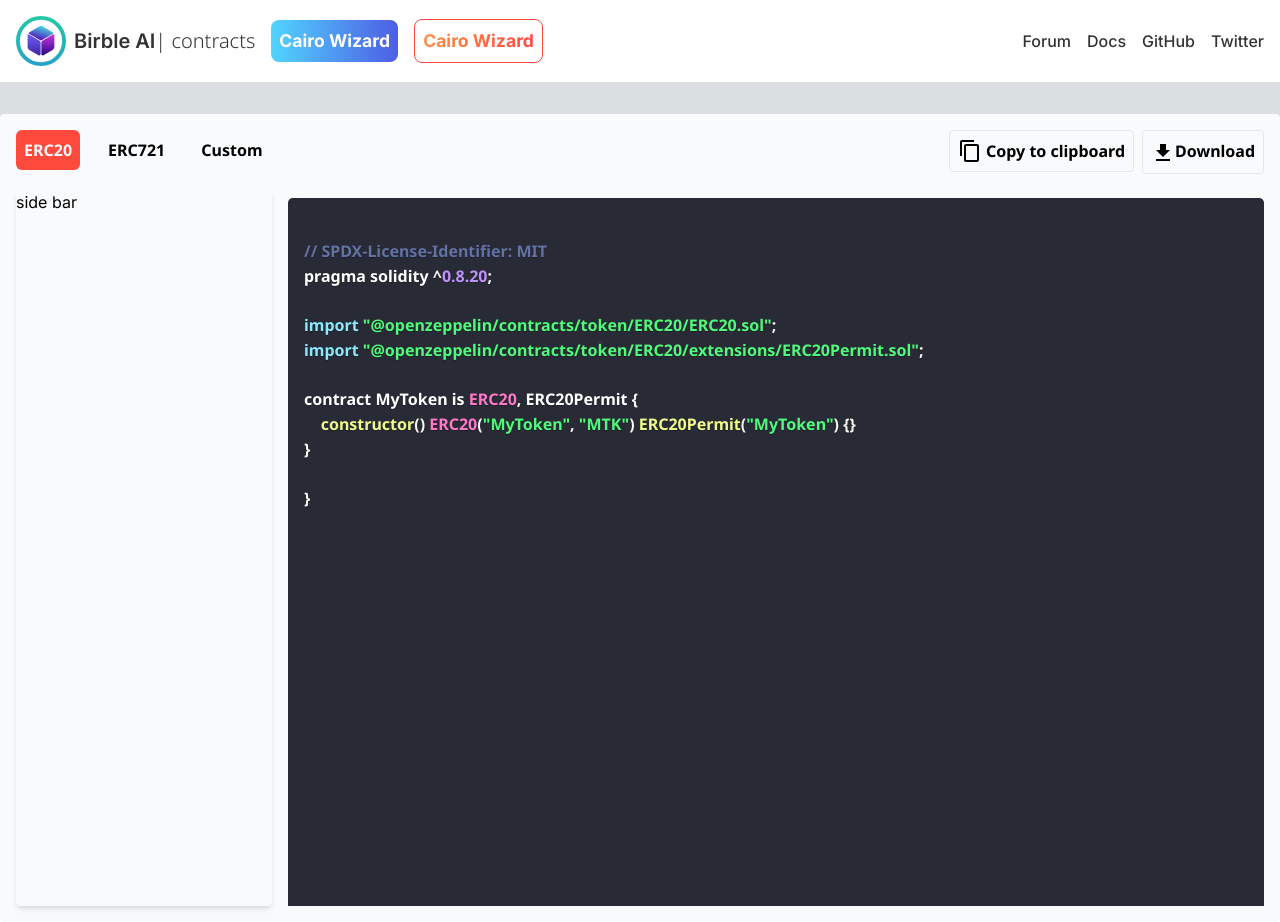
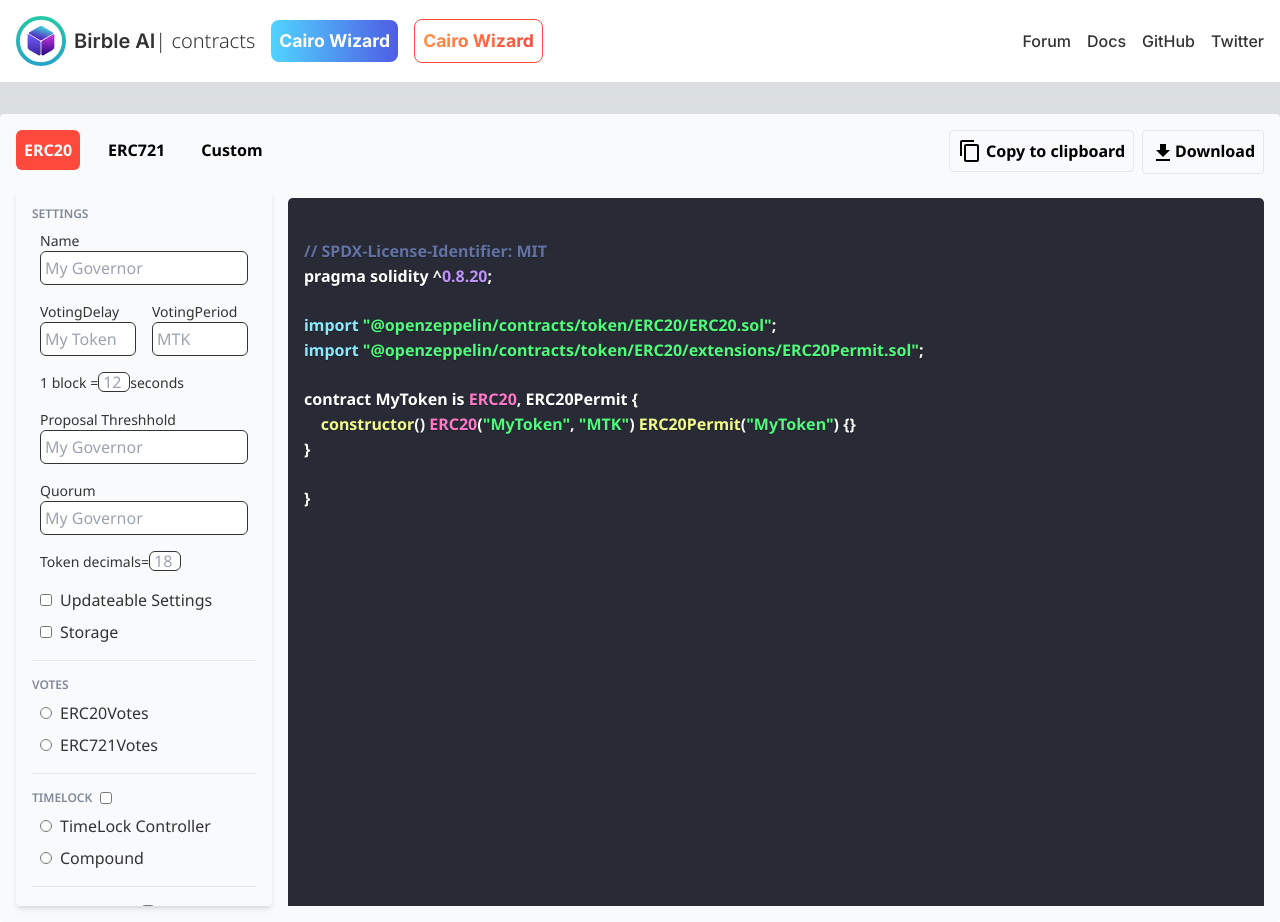
Before and after one commit to Mwangangi1978/Web3, a Next.js app in the folder contract/: page /cairo in a window 1280 px wide. Built offline with nearby package versions, Linux system fonts and the light colour scheme.

Commit message:
forms added

```diff
--- a/contract/src/app/cairo/page.tsx
+++ b/contract/src/app/cairo/page.tsx
@@ -8,7 +8,8 @@ import Download from "@/components/cairoDownloadBtn";
 
 
 import CopyBtn from "@/components/CopyBtn";
-
+import ERC20 from "@/components/erc20";
+import Governor from "@/components/governor";
 
 export default function Cairo() {
 
@@ -40,7 +41,7 @@ const handleClick = (index: any) => {
           </div>
         </div>
         <div className="flex flex-row gap-4 grow">
-            <div className="w-64 flex flex-col shrink-0 justify-between overflow-auto svelte-litm755 h-[calc(100vh-84px)] rounded shadow-md">side bar</div>
+            <div className="w-64 flex flex-col shrink-0 justify-between overflow-auto svelte-litm755 h-[calc(100vh-84px)] rounded shadow-md"><Governor/></div>
 
 
             <div className="output flex flex-col grow overflow-auto svelte-1itm755 h-[calc(100vh-84px)]  ">
--- a/contract/src/app/page.tsx
+++ b/contract/src/app/page.tsx
@@ -3,10 +3,10 @@ import Header from "@/components/header";
 import CodeEditor from "@/components/syntaxHighlighter";
 import Image from "next/image";
 import { useState } from "react";
-
+import ERC20 from "@/components/erc20";
 import Download from "@/components/solidityDownloadBtn";
 import RenderBtn from "@/components/RenderBtn";
-
+import Governor from "@/components/governor";
 import CopyBtn from "@/components/CopyBtn";
 import DefenderBtn from "@/components/DefenderBtn";
 
@@ -42,7 +42,7 @@ const handleClick = (index: any) => {
           </div>
         </div>
         <div className="flex flex-row gap-4 grow">
-            <div className="w-64 flex flex-col shrink-0 justify-between overflow-auto svelte-litm755 h-[calc(100vh-84px)] rounded shadow-md">side bar</div>
+            <div className="w-64 flex flex-col shrink-0 justify-between overflow-auto svelte-litm755 h-[calc(100vh-84px)] rounded shadow-md"><ERC20/></div>
 
 
             <div className="output flex flex-col grow overflow-auto svelte-1itm755 h-[calc(100vh-84px)]  ">
--- a/contract/src/components/erc20.tsx
+++ b/contract/src/components/erc20.tsx
@@ -3,12 +3,12 @@
 
 const ERC20 = ()=>{
     return(
-        <div className="flex flex-col bg-white w-64 shrink-0 justify-between  overflow-auto p-4">
+        <div className="p-4">
             <div>
                 <h1 className="text-[#818998] font-semibold text-xs">SETTINGS</h1>
                 <div className="flex flex-row">
                     <div className="flex flex-col w-[60%] p-[0.5rem]">
-                        <label htmlFor="name" className="text-[#333333] text-[0.875rem]">
+                        <label htmlFor="name" className="text-[#333333] text-[0.875rem]  text-black">
                             Name
                         </label>
                         <input  id="name" type="text" placeholder="My Token" className="border border-1 border-[#333333] rounded-[6px] p-1"/>
@@ -17,14 +17,14 @@ const ERC20 = ()=>{
                         <label htmlFor="symbol" className="text-[#333333] text-[0.875rem]">
                             Symbol
                         </label>
-                        <input  id="symbol" type="text" placeholder="MTK" className="border border-1 border-[#333333] rounded-[6px] p-1"/>
+                        <input  id="symbol" type="text" placeholder="MTK" className="border border-1 border-[#333333] rounded-[6px] p-1  text-black"/>
                     </div>
                 </div>
                 <div className="flex flex-col p-[0.5rem]">
                     <label htmlFor="uri" className="text-[#333333] text-[0.875rem]">
                         Premint
                     </label>
-                    <input  id="uri" type="text" placeholder="0" className="border border-1 border-[#333333] rounded-[6px] p-1"/>
+                    <input  id="uri" type="text" placeholder="0" className="border border-1 border-[#333333] rounded-[6px] p-1  text-black"/>
                 </div>
             </div>
             <hr className="my-4"></hr>
@@ -34,7 +34,7 @@ const ERC20 = ()=>{
                     <input
                         type="checkbox"
                         className="form-checkbox h-3 w-3 rounded"
-                        checked= {false}
+
                     />
                     <label className="ml-[0.5rem] text-[#333333] ">Mintable</label>
                 </div>
@@ -42,7 +42,7 @@ const ERC20 = ()=>{
                     <input
                         type="checkbox"
                         className="form-checkbox h-3 w-3 text-indigo-600 rounded"
-                        checked= {false}
+
                     />
                     <label className="ml-[0.5rem] text-[#333333]">Burnable</label>
                 </div>
@@ -50,7 +50,7 @@ const ERC20 = ()=>{
                     <input
                         type="checkbox"
                         className="form-checkbox h-3 w-3 text-indigo-600 rounded"
-                        checked= {false}
+
                     />
                     <label className="ml-[0.5rem] text-[#333333] ">Pauseable</label>
                 </div>
@@ -58,7 +58,7 @@ const ERC20 = ()=>{
                     <input
                         type="checkbox"
                         className="form-checkbox h-3 w-3 text-indigo-600 rounded"
-                        checked= {false}
+
                     />
                     <label className="ml-[0.5rem] text-[#333333] ">Votes</label>
                 </div>
@@ -66,7 +66,7 @@ const ERC20 = ()=>{
                     <input
                         type="checkbox"
                         className="form-checkbox h-3 w-3 text-indigo-600 rounded"
-                        checked= {false}
+
                     />
                     <label className="ml-[0.5rem] text-[#333333] ">Flash Minting</label>
                 </div>
@@ -79,7 +79,7 @@ const ERC20 = ()=>{
                     <input
                         type="checkbox"
                         className="form-checkbox h-3 w-3 rounded"
-                        checked= {false}
+
                     />
                 </div>
                 <div className="m-[0.5rem]  flex items-center">
@@ -87,7 +87,7 @@ const ERC20 = ()=>{
                     <input
                         type="radio"
                         className="form-checkbox h-3 w-3"
-                        checked= {false}
+
                     />
                     <label className="ml-2 text-[#333333] ">Ownable</label>
                 </div>
@@ -96,7 +96,7 @@ const ERC20 = ()=>{
                     <input
                         type="radio"
                         className="radio h-3 w-3 "
-                        checked= {false}
+
                     />
                     <label className="ml-2 text-[#333333] ">Roles Managed</label>
                 </div>
@@ -105,7 +105,7 @@ const ERC20 = ()=>{
                     <input
                         type="radio"
                         className="form-checkbox h-3 w-3"
-                        checked= {false}
+
                     />
                     <label className="ml-2 text-[#333333] ">Mintable</label>
                 </div>
@@ -118,7 +118,7 @@ const ERC20 = ()=>{
                     <input
                         type="checkbox"
                         className="form-checkbox h-3 w-3 rounded"
-                        checked= {false}
+
                     />
                 </div>
                 <div className="m-[0.5rem] flex items-center">
@@ -126,7 +126,7 @@ const ERC20 = ()=>{
                     <input
                         type="radio"
                         className="form-checkbox h-3 w-3"
-                        checked= {false}
+
                     />
                     <label className="ml-2 text-[#333333] ">Transparent</label>
                 </div>
@@ -135,7 +135,7 @@ const ERC20 = ()=>{
                     <input
                         type="radio"
                         className="radio h-3 w-3"
-                        checked= {false}
+
                     />
                     <label className="ml-2 text-[#333333] ">UUPS</label>
                 </div>
@@ -149,13 +149,13 @@ const ERC20 = ()=>{
                     <label htmlFor="Security Contact" className="text-[#333333] text-sm">
                         Security Contact
                     </label>
-                    <input  id="Security Contact" type="text" placeholder="security@example.com" className="border border-1 border-[#333333] rounded-[6px] p-1"/>
+                    <input  id="Security Contact" type="text" placeholder="security@example.com" className="border border-1 border-[#333333] rounded-[6px] p-1  text-black"/>
                 </div>
                 <div className="flex flex-col mt-[0.75rem]">
                     <label htmlFor="license" className="text-[#333333] text-sm">
                         License
                     </label>
-                    <input  id="license" type="text" placeholder="MIT" className="border border-1 border-[#333333] rounded-[6px] p-1" />
+                    <input  id="license" type="text" placeholder="MIT" className="border border-1 border-[#333333] rounded-[6px] p-1  text-black" />
                 </div>
             </div>
         </div>
--- /dev/null
+++ b/contract/src/components/governor.tsx
@@ -0,0 +1,178 @@
+
+
+
+const Governor = ()=>{
+    return(
+        <div className="p-4">
+            <div>
+                <h1 className="text-[#818998] font-semibold text-xs">SETTINGS</h1>
+                <div className="flex flex-col p-[0.5rem]">
+                    <label htmlFor="uri" className="text-[#333333] text-[0.875rem]">
+                        Name
+                    </label>
+                    <input  id="uri" type="text" placeholder="My Governor" className="border border-1 border-[#333333] rounded-[6px] p-1 text-black"/>
+                </div>
+                <div className="flex flex-row">
+                    <div className="flex flex-col p-[0.5rem] w-[50%]">
+                        <label htmlFor="name" className="text-[#333333] text-[0.875rem]">
+                            VotingDelay
+                        </label>
+                        <input  id="name" type="text" placeholder="My Token" className="border border-1 border-[#333333] rounded-[6px] p-1 text-black"/>
+                    </div>
+                    <div className="flex flex-col p-[0.5rem] w-[50%]">
+                        <label htmlFor="symbol" className="text-[#333333] text-[0.875rem]">
+                            VotingPeriod
+                        </label>
+                        <input  id="symbol" type="text" placeholder="MTK" className="border border-1 border-[#333333] rounded-[6px] p-1 text-black"/>
+                    </div>
+                </div>
+                <div className="flex flex-row items-center p-[0.5rem]">
+                    <label htmlFor="name" className="text-[#333333] text-[0.875rem]">
+                        1 block =
+                    </label>
+                    <input  id="symbol" type="text" placeholder="12" className="border border-1 border-[#333333] rounded-[6px] p-1 w-8 h-5 text-black"/>
+                    <p className="text-[#333333]  text-[0.875rem]">seconds</p>
+                </div>
+                <div className="flex flex-col p-[0.5rem]">
+                    <label htmlFor="uri" className="text-[#333333] text-[0.875rem]">
+                        Proposal Threshhold
+                    </label>
+                    <input  id="uri" type="text" placeholder="My Governor" className="border border-1 border-[#333333] rounded-[6px] p-1 text-black"/>
+                </div>
+                <div className="flex flex-col p-[0.5rem]">
+                    <label htmlFor="uri" className="text-[#333333] text-[0.875rem]">
+                        Quorum
+                    </label>
+                    <input  id="uri" type="text" placeholder="My Governor" className="border border-1 border-[#333333] rounded-[6px] p-1 text-black"/>
+                </div>
+
+                <div className="flex flex-row items-center p-[0.5rem]">
+                    <label htmlFor="name" className="text-[#333333] text-[0.875rem]">
+                        Token decimals=
+                    </label>
+                    <input  id="symbol" type="text" placeholder="18" className="border border-1 border-[#333333] rounded-[6px] p-1 w-8 h-5 text-black"/>
+
+                </div>
+                <div className="m-[0.5rem] flex items-center">
+                    <input
+                        type="checkbox"
+                        className=" h-3 w-3 text-indigo-600 rounded"
+
+                    />
+                    <label className="ml-[0.5rem] text-[#333333]">Updateable Settings</label>
+                </div>
+                <div className="m-[0.5rem] flex items-center">
+                    <input
+                        type="checkbox"
+                        className="form-checkbox h-3 w-3 text-indigo-600 rounded"
+
+                    />
+                    <label className="ml-[0.5rem] text-[#333333] ">Storage</label>
+                </div>
+
+            </div>
+            <hr className="my-4"></hr>
+            <div>
+                <h1 className="text-[#818998] font-semibold text-xs">VOTES</h1>
+                <div className="m-[0.5rem]  flex items-center">
+
+                    <input
+                        type="radio"
+                        className="form-checkbox h-3 w-3"
+
+                    />
+                    <label className="ml-2 text-[#333333] ">ERC20Votes</label>
+                </div>
+                <div className="m-[0.5rem]  flex items-center">
+
+                    <input
+                        type="radio"
+                        className="radio h-3 w-3 "
+
+                    />
+                    <label className="ml-2 text-[#333333] ">ERC721Votes</label>
+                </div>
+
+            </div>
+            <hr className="my-4"></hr>
+            <div>
+                <div className=" flex items-center">
+                    <label className="text-[#818998] font-semibold text-xs mr-[0.5rem]">TIMELOCK</label>
+                    <input
+                        type="checkbox"
+                        className="form-checkbox h-3 w-3 rounded"
+
+                    />
+                </div>
+                <div className="m-[0.5rem]  flex items-center">
+
+                    <input
+                        type="radio"
+                        className="form-checkbox h-3 w-3"
+
+                    />
+                    <label className="ml-2 text-[#333333] ">TimeLock Controller</label>
+                </div>
+                <div className="m-[0.5rem]  flex items-center">
+
+                    <input
+                        type="radio"
+                        className="radio h-3 w-3 "
+
+                    />
+                    <label className="ml-2 text-[#333333] ">Compound</label>
+                </div>
+
+            </div>
+            <hr className="my-4"></hr>
+            <div>
+                <div className=" flex items-center">
+                    <label className="text-[#818998] font-semibold text-xs mr-[0.5rem]">UPGRADEABILITY</label>
+                    <input
+                        type="checkbox"
+                        className="form-checkbox h-3 w-3 rounded"
+
+                    />
+                </div>
+                <div className="m-[0.5rem] flex items-center">
+
+                    <input
+                        type="radio"
+                        className="form-checkbox h-3 w-3"
+
+                    />
+                    <label className="ml-2 text-[#333333] ">Transparent</label>
+                </div>
+                <div className="m-[0.5rem] mb-0 flex items-center">
+
+                    <input
+                        type="radio"
+                        className="radio h-3 w-3"
+
+                    />
+                    <label className="ml-2 text-[#333333] ">UUPS</label>
+                </div>
+
+            </div>
+            <hr className="my-4"></hr>
+            <div>
+                <h1 className="text-[#818998] font-semibold text-xs ">INFO</h1>
+                <div className="flex flex-col mt-[0.75rem]">
+
+                    <label htmlFor="Security Contact" className="text-[#333333] text-sm">
+                        Security Contact
+                    </label>
+                    <input  id="Security Contact" type="text" placeholder="security@example.com" className="border border-1 border-[#333333] rounded-[6px] p-1 text-black"/>
+                </div>
+                <div className="flex flex-col mt-[0.75rem]">
+                    <label htmlFor="license" className="text-[#333333] text-sm">
+                        License
+                    </label>
+                    <input  id="license" type="text" placeholder="MIT" className="border border-1 border-[#333333] rounded-[6px] p-1 text-black" />
+                </div>
+            </div>
+        </div>
+    )
+}
+
+export default Governor;
```
